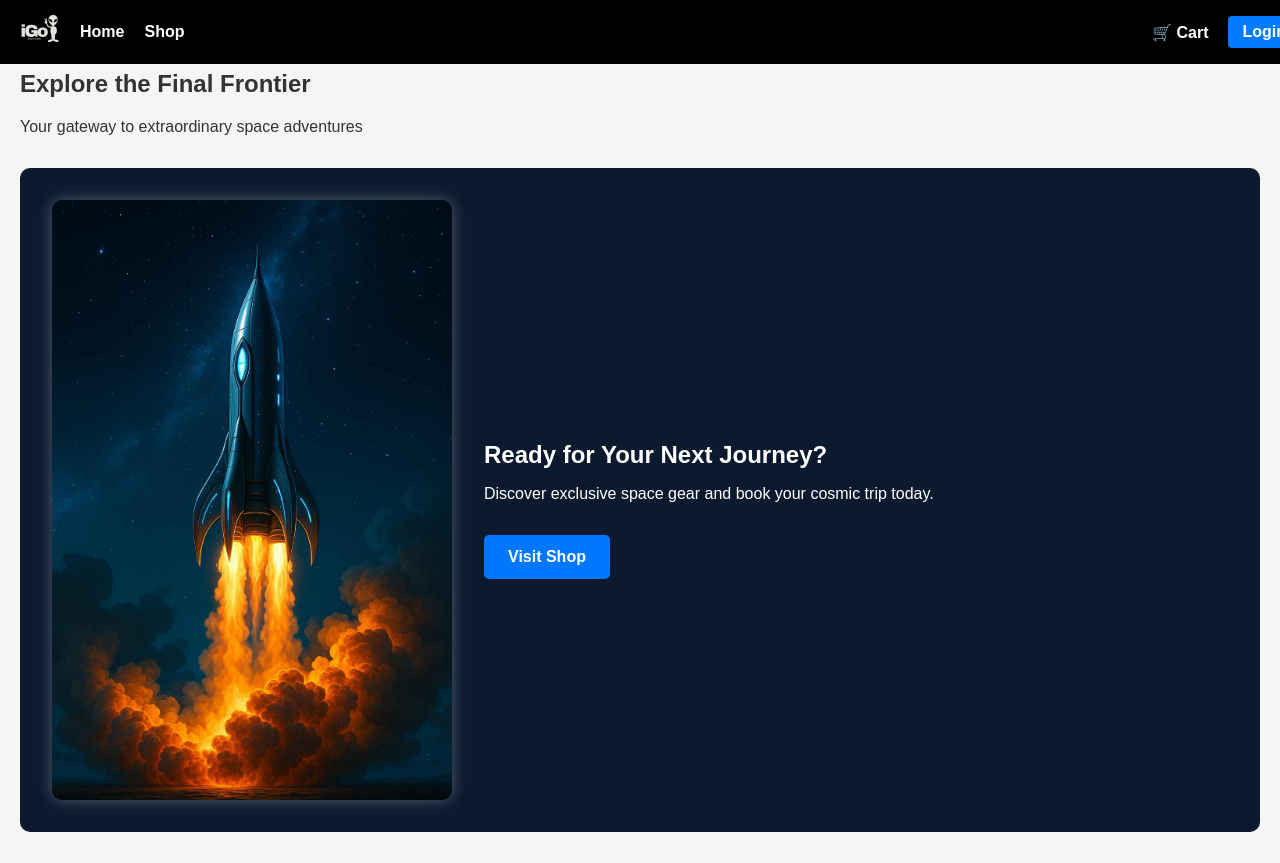
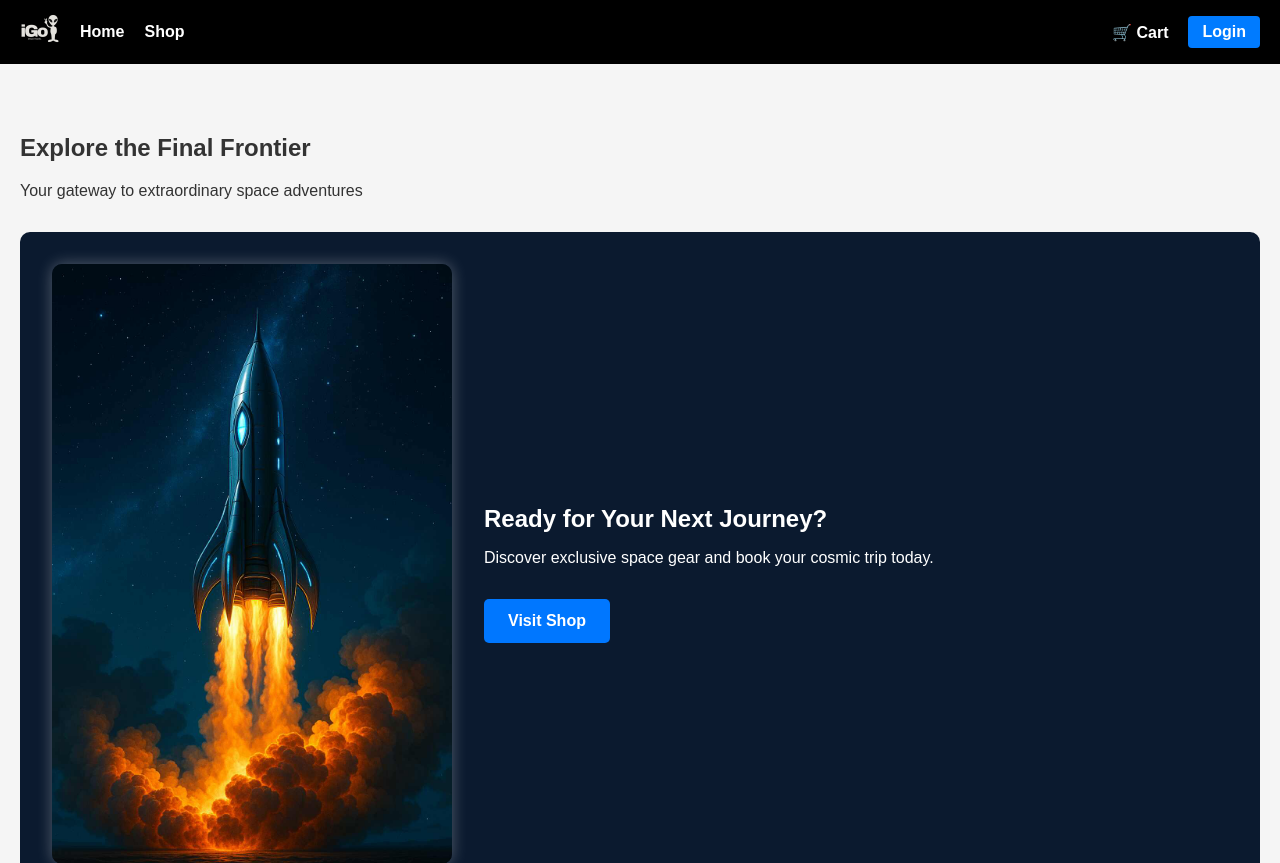
Before and after one commit to lra2001/igospace, a Flask app: page / in a window 1280 px wide. Shown: the top 863 px of the page. Run offline with Flask 3, Linux system fonts and the light colour scheme; some libraries are stand-ins or nearby versions.

Commit message:
Update style.css
- revert navbar positioning

```diff
--- a/static/css/style.css
+++ b/static/css/style.css
@@ -166,17 +166,12 @@ body {
 
 /* NavBar styling */
 nav {
-    position: fixed;
-    top: 0;
-    left: 0;
-    width: 100%;
     background: #000000;
     color: white;
     display: flex;
     justify-content: space-between;
     align-items: center;
     padding: 10px 20px;
-    z-index: 1000;
     font-family: Arial, sans-serif;
 }
 
```
